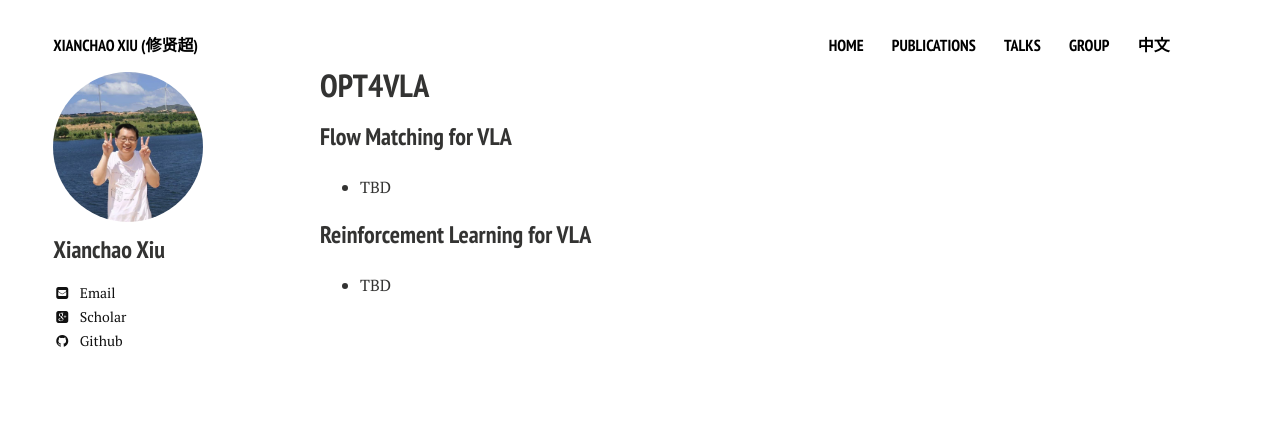
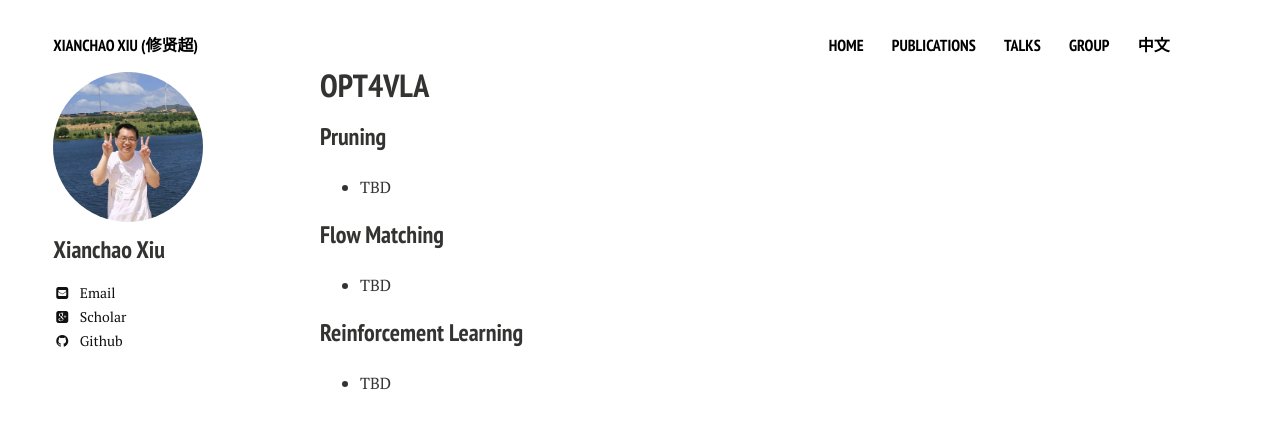
Before and after one commit to xianchaoxiu/xianchaoxiu.github.io, a Jekyll site: the page built from chinese/research/VLA/index.md, in a window 1280 px wide. Shown: the top 429 px of the page. Built offline with Jekyll 4.4.1, drawn with Linux system fonts in a browser that asks for light colours; nearby versions of some CDN libraries.

Commit message:
Update index.md

```diff
--- a/chinese/research/VLA/index.md
+++ b/chinese/research/VLA/index.md
@@ -5,9 +5,11 @@ comments: false
 share: false
 ---
 
-
-### Flow Matching for VLA
+### Pruning
 * TBD
 
-### Reinforcement Learning for VLA
+### Flow Matching
 * TBD
+
+### Reinforcement Learning
+* TBD
```
